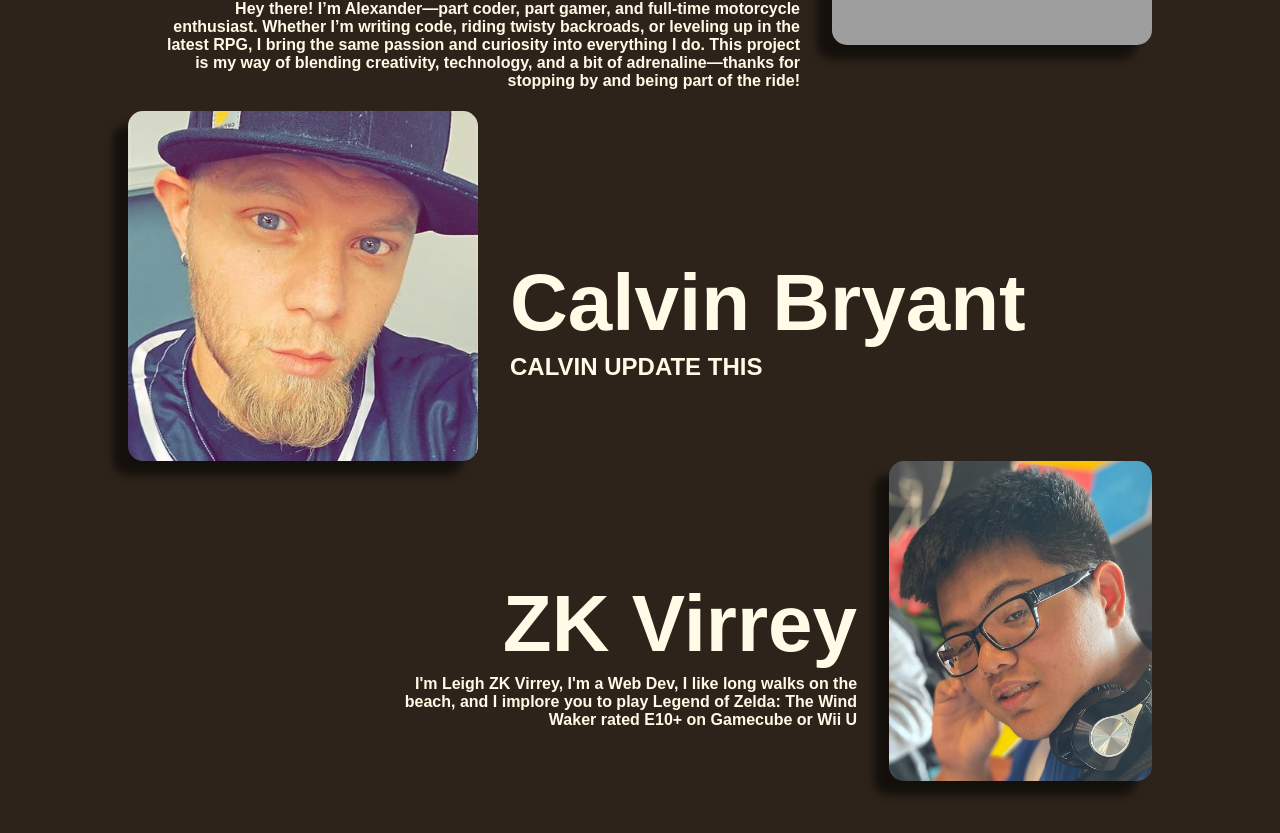
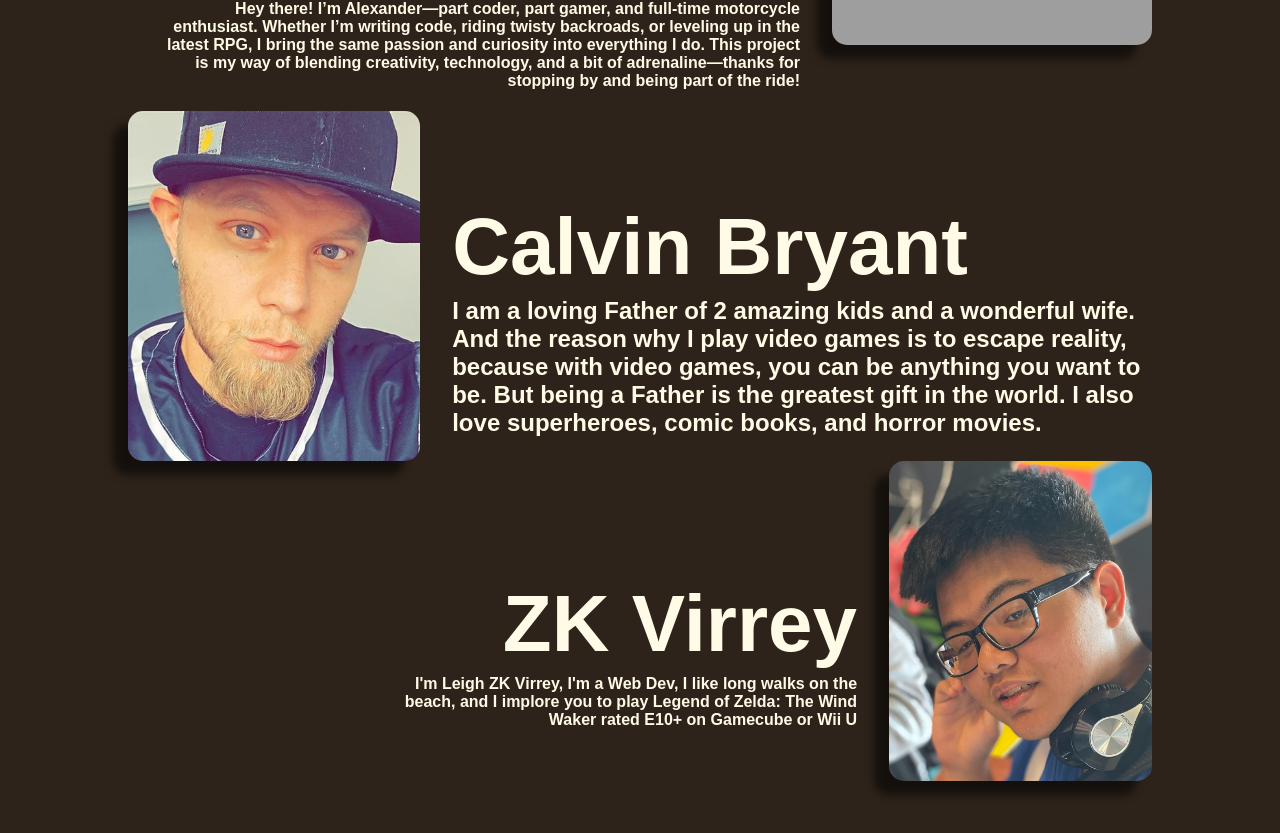
Before and after one commit to LeighVirrey/SuperNomWrangler, a React (Create React App) app in the folder front-end/nom-wrangler/: page /about in a window 1280 px wide. Shown: the part 2985-3818 px from the top of the page. Built offline with nearby package versions, Linux system fonts and the light colour scheme; grey boxes are pictures that could not be loaded.

Commit message:
Cal About

```diff
--- a/front-end/nom-wrangler/src/component/about/about.js
+++ b/front-end/nom-wrangler/src/component/about/about.js
@@ -64,7 +64,7 @@ const About = () => {
           <img className='box-shadow pfpleft' src='../images/cal.jpg' alt="cal" />
           <div className='detailsleft'>
             <h1 className='name'>Calvin Bryant</h1>
-            <h2> CALVIN UPDATE THIS</h2>
+            <h2> I am a loving Father of 2 amazing kids and a wonderful wife. And the reason why I play video games is to escape reality, because with video games, you can be anything you want to be. But being a Father is the greatest gift in the world. I also love superheroes, comic books, and horror movies. </h2>
           </div>
         </div>
 
```
